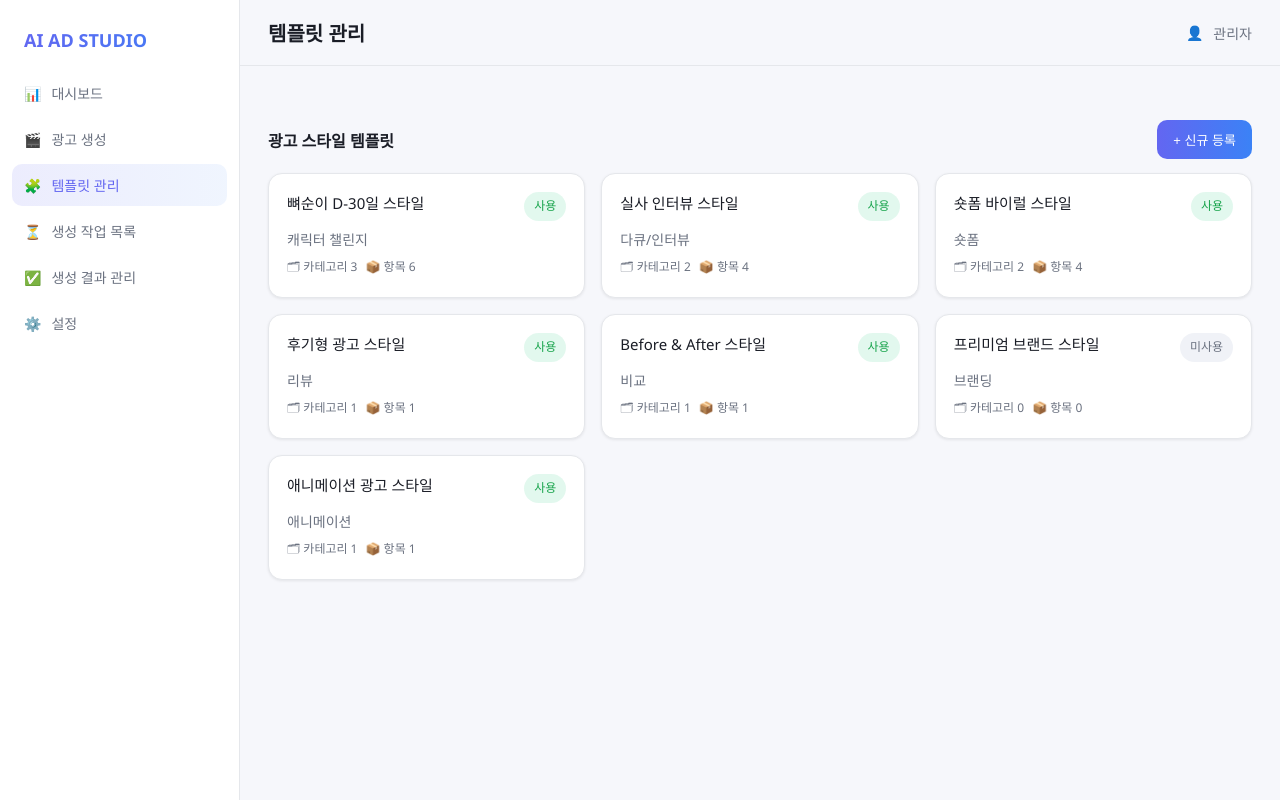
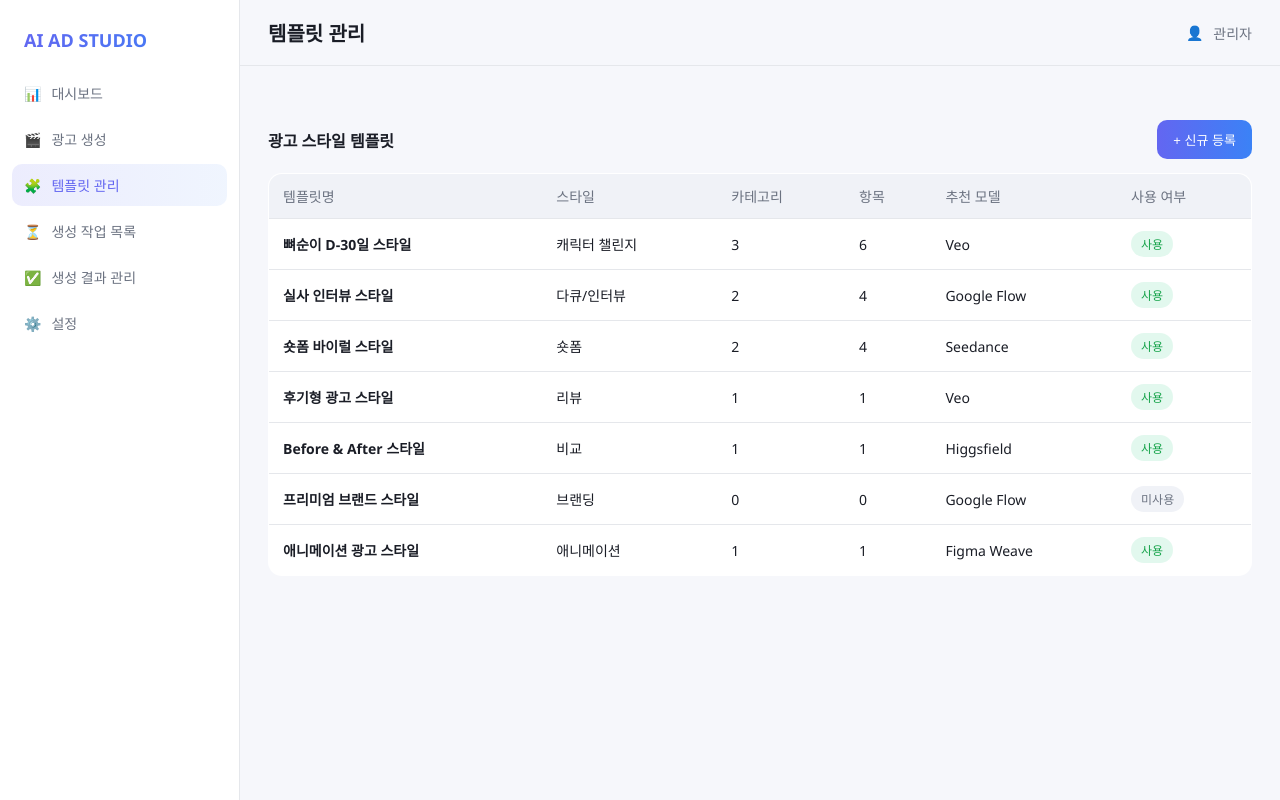
Before and after one commit to dongho5136/sample_make_video, a Flask app: page /templates in a window 1280 px wide. Run offline with Flask 3, Linux system fonts and the light colour scheme.

Commit message:
feat: 템플릿 목록 테이블화 + 상세 모달 제거, 행 클릭 페이지 이동

```diff
--- a/static/js/templates.js
+++ b/static/js/templates.js
@@ -1,88 +1,21 @@
-let items = [];        // 템플릿 목록 (categories 포함)
-let current = null;    // 상세 모달에 열린 템플릿
+let items = [];
 
 function catCount(t){ return (t.categories || []).length; }
 function itemCount(t){ return (t.categories || []).reduce((s,c)=>s+c.items.length,0); }
 
 function renderList(){
-  document.getElementById("tpl-list").innerHTML = items.map((t,i) => `
-    <div class="card" data-i="${i}" style="cursor:pointer">
-      <div style="display:flex;justify-content:space-between">
-        <h3 style="color:var(--text);font-size:15px">${t.name}</h3>
-        ${UI.badge(t.active ? "사용" : "미사용")}</div>
-      <p style="color:var(--muted);margin:8px 0">${t.style}</p>
-      <div style="display:flex;gap:8px;color:var(--muted);font-size:12px">
-        <span>🗂 카테고리 ${catCount(t)}</span><span>📦 항목 ${itemCount(t)}</span></div>
-    </div>`).join("");
-  document.querySelectorAll("#tpl-list .card").forEach(c =>
-    c.onclick = () => openDetail(items[c.dataset.i]));
+  const el = document.getElementById("tpl-list");
+  el.innerHTML = `<table class="table"><thead><tr>
+    <th>템플릿명</th><th>스타일</th><th>카테고리</th><th>항목</th>
+    <th>추천 모델</th><th>사용 여부</th></tr></thead><tbody>${
+    items.map(t => `<tr data-id="${t.id}" style="cursor:pointer">
+      <td><b>${t.name}</b></td><td>${t.style}</td>
+      <td>${catCount(t)}</td><td>${itemCount(t)}</td>
+      <td>${t.rec_model}</td><td>${UI.badge(t.active ? "사용" : "미사용")}</td></tr>`).join("")
+  }</tbody></table>`;
+  el.querySelectorAll("tr[data-id]").forEach(r =>
+    r.onclick = () => { window.location.href = `/templates/${r.dataset.id}`; });
 }
-
-function renderDetail(){
-  const t = current;
-  document.getElementById("dm-title").textContent = t.name;
-  const cats = (t.categories || []).map((c) => `
-    <div class="card" style="margin-bottom:12px">
-      <div style="display:flex;justify-content:space-between;align-items:center;cursor:pointer"
-           data-cid="${c.id}">
-        <div><b>${c.name}</b> ${UI.badge(c.type)}
-          <span style="color:var(--muted);font-size:12px">· 항목 ${c.items.length}</span></div>
-        <span class="chev" style="color:var(--muted)">▾</span></div>
-      <div class="cat-body" data-body="${c.id}" style="display:none;margin-top:12px">
-        ${c.items.map(it => `<div style="padding:8px 0;border-top:1px solid var(--border)">
-          <b style="font-size:13px">${it.name}</b>
-          <p style="color:var(--muted);font-size:12px;margin-top:4px">${it.prompt}</p></div>`).join("")
-          || `<p style="color:var(--muted);font-size:12px">항목이 없습니다</p>`}
-        <form class="add-item-form" data-cid="${c.id}" style="margin-top:12px;display:flex;gap:8px;flex-wrap:wrap">
-          <input name="name" placeholder="항목명" style="flex:1;min-width:120px;background:var(--surface-2);
-            border:1px solid var(--border);color:var(--text);padding:8px;border-radius:8px;font-size:12px">
-          <input name="prompt" placeholder="프롬프트" style="flex:2;min-width:160px;background:var(--surface-2);
-            border:1px solid var(--border);color:var(--text);padding:8px;border-radius:8px;font-size:12px">
-          <button class="btn sm" type="submit">+ 항목</button>
-        </form>
-      </div>
-    </div>`).join("");
-  document.getElementById("dm-body").innerHTML = cats + `
-    <form id="add-cat-form" style="display:flex;gap:8px;margin-top:8px;flex-wrap:wrap">
-      <input name="name" placeholder="새 카테고리명" style="flex:1;min-width:120px;background:var(--surface-2);
-        border:1px solid var(--border);color:var(--text);padding:8px;border-radius:8px;font-size:12px">
-      <select name="type" style="background:var(--surface-2);border:1px solid var(--border);
-        color:var(--text);padding:8px;border-radius:8px;font-size:12px">
-        <option value="prompt">prompt</option><option value="asset">asset</option></select>
-      <button class="btn sm ghost" type="submit">+ 카테고리</button>
-    </form>`;
-
-  // 아코디언 토글
-  document.querySelectorAll("#dm-body [data-cid]").forEach(h => {
-    if(h.tagName === "DIV") h.onclick = () => {
-      const body = document.querySelector(`#dm-body [data-body="${h.dataset.cid}"]`);
-      body.style.display = body.style.display === "none" ? "block" : "none";
-    };
-  });
-  // 항목 추가
-  document.querySelectorAll("#dm-body .add-item-form").forEach(f =>
-    f.addEventListener("submit", e => {
-      e.preventDefault();
-      const name = f.name.value.trim();
-      if(!name) return;
-      const cat = current.categories.find(c => c.id == f.dataset.cid);
-      cat.items.push({id: Date.now(), name, prompt: f.prompt.value, image_url: ""});
-      try { API.post(`/api/templates/${current.id}/categories/${cat.id}/items`,
-        {name, prompt: f.prompt.value}); } catch(_){}
-      renderDetail(); UI.toast("항목이 추가되었습니다");
-    }));
-  // 카테고리 추가
-  document.getElementById("add-cat-form").addEventListener("submit", e => {
-    e.preventDefault();
-    const f = e.target, name = f.name.value.trim();
-    if(!name) return;
-    current.categories.push({id: Date.now(), name, type: f.type.value, items: []});
-    try { API.post(`/api/templates/${current.id}/categories`, {name, type: f.type.value}); } catch(_){}
-    renderDetail(); renderList(); UI.toast("카테고리가 추가되었습니다");
-  });
-}
-
-function openDetail(t){ current = t; renderDetail(); UI.openModal("detail-modal"); }
 
 async function load(){
   const el = document.getElementById("tpl-list"); UI.skeleton(el);
--- a/templates/templates.html
+++ b/templates/templates.html
@@ -2,7 +2,7 @@
 {% block content %}
 <div class="section-head"><h2>광고 스타일 템플릿</h2>
   <button class="btn" onclick="UI.openModal('tpl-modal')">+ 신규 등록</button></div>
-<div class="grid cards" id="tpl-list"></div>
+<div id="tpl-list"></div>
 
 <div class="modal-backdrop" id="tpl-modal">
   <div class="modal">
@@ -24,13 +24,5 @@
     </form>
   </div>
 </div>
-
-<div class="modal-backdrop" id="detail-modal">
-  <div class="modal" style="width:640px">
-    <div class="modal-head"><h2 id="dm-title"></h2>
-      <button class="btn ghost sm" onclick="UI.closeModal('detail-modal')">✕</button></div>
-    <div id="dm-body"></div>
-  </div>
-</div>
 {% endblock %}
 {% block scripts %}<script src="/static/js/templates.js"></script>{% endblock %}
```
